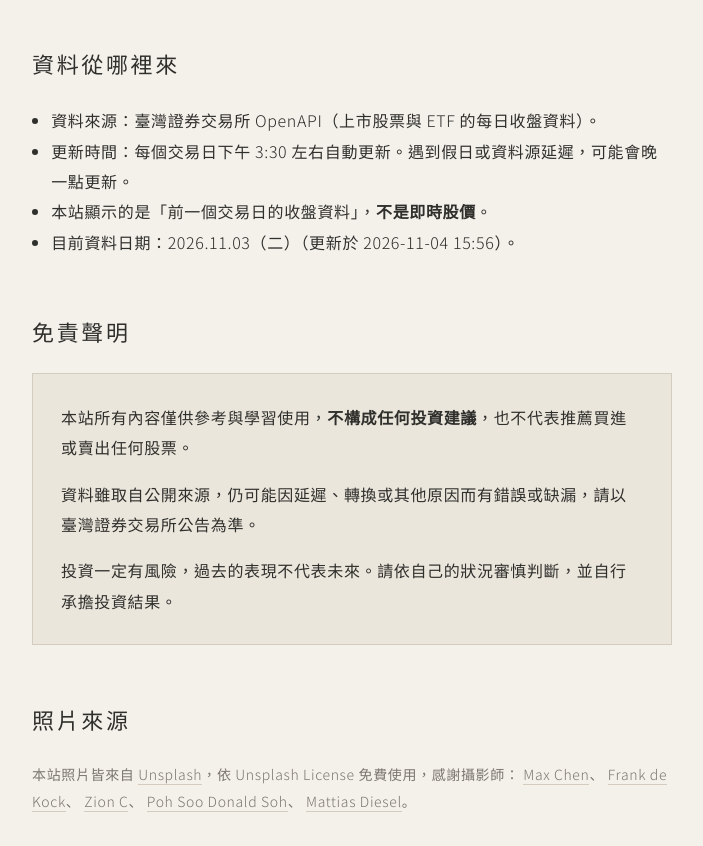
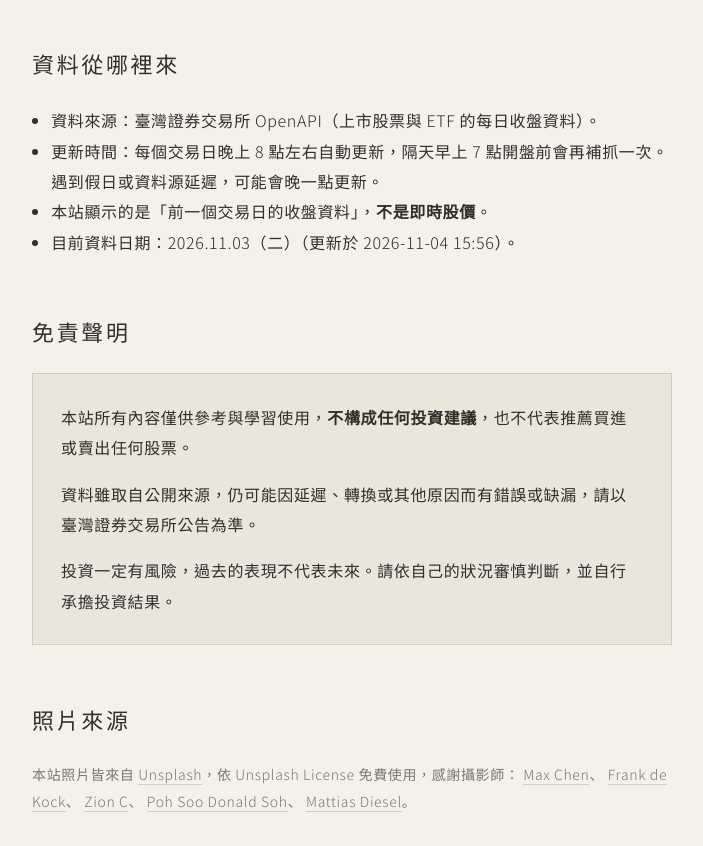
Before and after one commit to chiulanhu-art/mashang, a plain HTML site: page about.html in a window 1280 px wide. Shown: the part 920-1766 px from the top of the page, without its empty margins (48-751 px from the left). Drawn offline with Linux system fonts and the light colour scheme.

Commit message:
Add files via upload

```diff
--- a/about.html
+++ b/about.html
@@ -46,7 +46,7 @@
           <h2>資料從哪裡來</h2>
           <ul>
             <li>資料來源：<a href="https://openapi.twse.com.tw/" target="_blank" rel="noopener">臺灣證券交易所 OpenAPI</a>（上市股票與 ETF 的每日收盤資料）。</li>
-            <li>更新時間：每個交易日下午 3:30 左右自動更新。遇到假日或資料源延遲，可能會晚一點更新。</li>
+            <li>更新時間：每個交易日晚上 8 點左右自動更新，隔天早上 7 點開盤前會再補抓一次。遇到假日或資料源延遲，可能會晚一點更新。</li>
             <li>本站顯示的是「前一個交易日的收盤資料」，<strong>不是即時股價</strong>。</li>
             <li>目前資料日期：<span data-date></span>（更新於 <span data-generated></span>）。</li>
           </ul>
```
Also changed, not shown: 1 other file.
